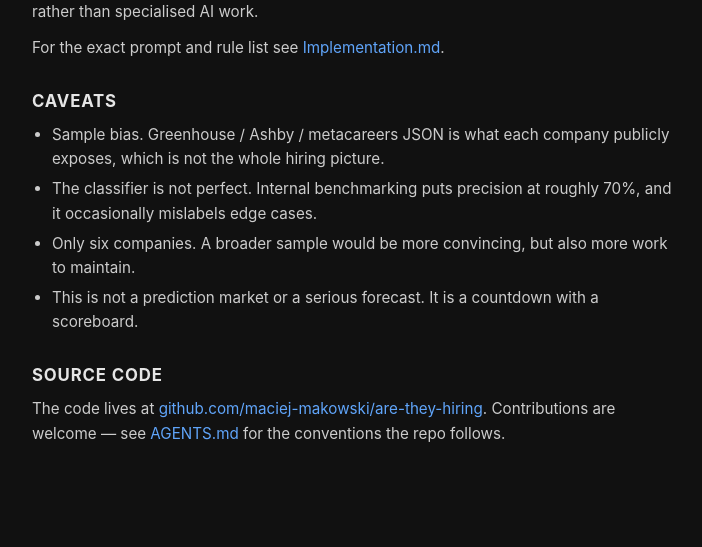
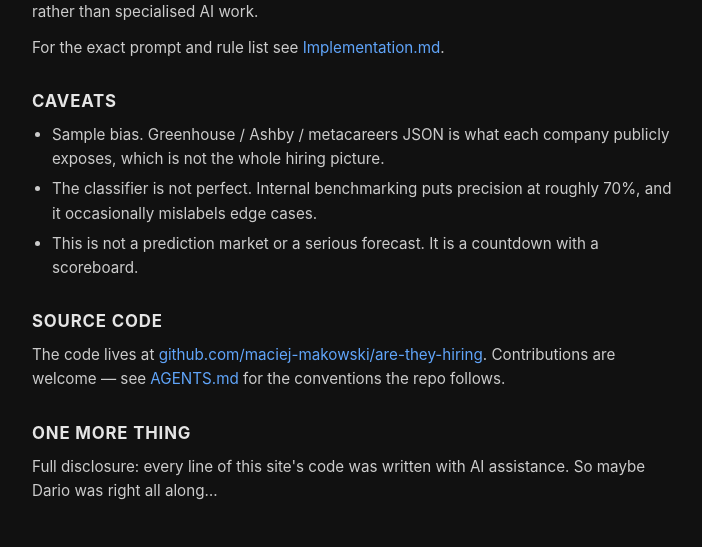
Before and after one commit to maciej-makowski/are-they-hiring, a FastAPI app: page /about in a window 1280 px wide. Shown: the part 738-1285 px from the top of the page, without its empty margins (288-990 px from the left). Before the commit the page ends 1180 px from the top, so only its background shows below. Run offline with FastAPI, Linux system fonts and the light colour scheme; parts of the project's set-up code (start-up, migrations or seed data) failed here and were passed over.

Commit message:
feat(about): drop six-companies caveat, add meta self-disclosure (#44)
* feat(about): drop "only six companies" caveat, add meta self-disclosure

- The six tracked companies are the ones with the loudest
  AI-replaces-engineers marketing; apologising for the list size
  undercuts the framing.
- Add a deadpan "One more thing" section disclosing that the site
  itself was built with AI assistance. The tracker built by the
  technology it tracks.

Co-Authored-By: Claude Opus 4.7 (1M context) <noreply@anthropic.com>

* feat(about): tighten meta-twist punchline

Replace "built by the technology it is tracking" with the shorter
"So maybe Dario was right all along…" — lands the joke more directly
and trails off in the same deadpan register as the rest of the page.

Co-Authored-By: Claude Opus 4.7 (1M context) <noreply@anthropic.com>

---------

Co-authored-by: cfiet <cfiet@users.noreply.github.com>
Co-authored-by: Claude Opus 4.7 (1M context) <noreply@anthropic.com>

```diff
--- a/src/web/templates/about.html
+++ b/src/web/templates/about.html
@@ -58,10 +58,6 @@
             cases.
         </li>
         <li>
-            Only six companies. A broader sample would be more convincing,
-            but also more work to maintain.
-        </li>
-        <li>
             This is not a prediction market or a serious forecast. It is a
             countdown with a scoreboard.
         </li>
@@ -75,5 +71,11 @@
         <a href="https://github.com/maciej-makowski/are-they-hiring/blob/master/AGENTS.md" target="_blank" rel="noopener">AGENTS.md</a>
         for the conventions the repo follows.
     </p>
+
+    <h2>One more thing</h2>
+    <p>
+        Full disclosure: every line of this site's code was written with AI
+        assistance. So maybe Dario was right all along&hellip;
+    </p>
 </section>
 {% endblock %}
```
